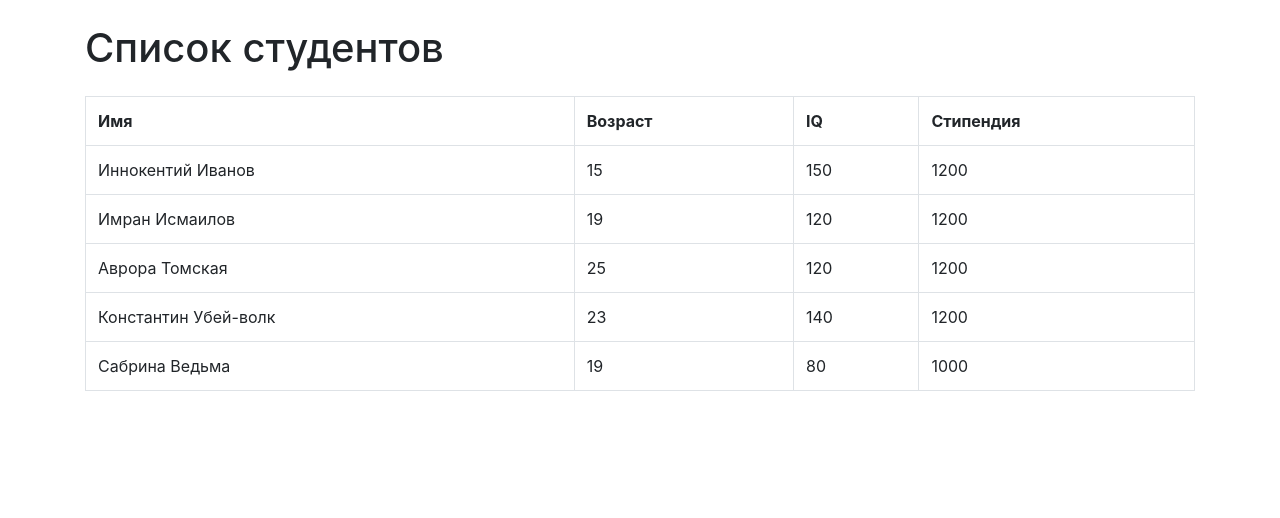
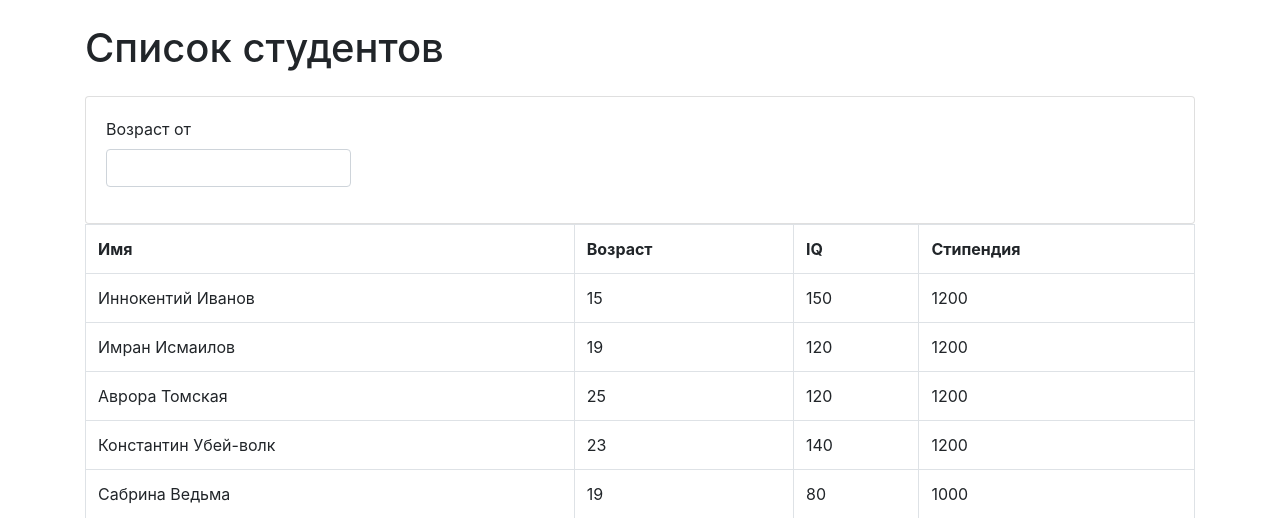
Before and after one commit to YuriiGorin/php-a-128, a PHP site: page / in a window 1280 px wide. Shown: the top 518 px of the page. Run offline with PHP 8.4, Linux system fonts and the light colour scheme; data comes from the database, SQL or seed files in the repository.

Commit message:
добавлены примеры 11-го урока

```diff
--- a/lesson-11/templates/list.php
+++ b/lesson-11/templates/list.php
@@ -1,4 +1,24 @@
 <h1 class="my-4">Список студентов</h1>
+<form action="/lesson-11/index.php">
+  <div class="card">
+    <div class="card-body">
+      <div class="row">
+        <div class="col-sm-3">
+          <div class="form-group">
+            <label for="min">Возраст от</label>
+            <input id="min" type="text" class="form-control">
+          </div>
+        </div>
+        <div class="col-sm-3">
+
+        </div>
+        <div class="col-sm-3">
+
+        </div>
+      </div>
+    </div>
+  </div>
+</form>
 <table class="table table-bordered table-hover">
   <tr>
     <th>Имя</th>
```
